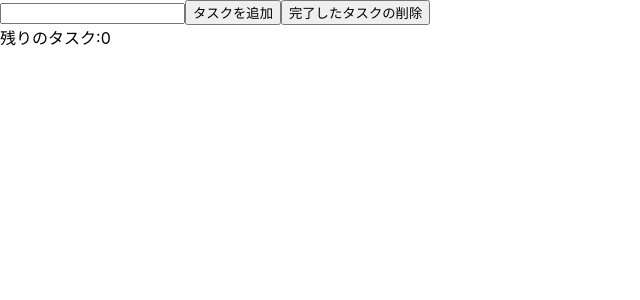
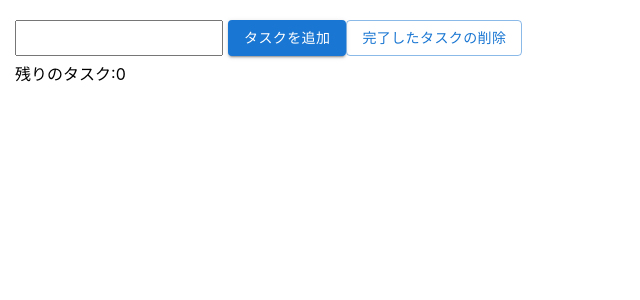
Before and after one commit to n-yukawa/practice, a React (Create React App) app in the folder todoapp/: page / in a window 1280 px wide. Shown: the top 300 px of the page, without its empty margins (0-640 px from the left). Built offline with nearby package versions, Linux system fonts and the light colour scheme.

Commit message:
MUI、CSS追加

```diff
--- a/todoapp/package.json
+++ b/todoapp/package.json
@@ -3,6 +3,9 @@
   "version": "0.1.0",
   "private": true,
   "dependencies": {
+    "@emotion/react": "^11.11.1",
+    "@emotion/styled": "^11.11.0",
+    "@mui/material": "^5.14.10",
     "@testing-library/jest-dom": "^5.17.0",
     "@testing-library/react": "^13.4.0",
     "@testing-library/user-event": "^13.5.0",
--- a/todoapp/src/App.css
+++ b/todoapp/src/App.css
@@ -0,0 +1,9 @@
+.wrap-content {
+    margin: 15px;
+}
+
+.input {
+    margin: 5px 5px 5px 0px;
+    width: 200px;
+    height: 30px;
+}
--- a/todoapp/src/App.js
+++ b/todoapp/src/App.js
@@ -1,7 +1,15 @@
 import { useState, useRef } from "react";
 import TodoList from "./TodoList";
+import './App.css';
 import { v4 as uuidv4 } from "uuid";
 //uuidのインポートの仕方はドキュメントを確認
+
+//MUIを追加
+import {
+  Button,
+  Container,
+  TextField,
+} from "@mui/material";
 
 function App() {
   const [todos, setTodos] = useState([]);
@@ -44,11 +52,11 @@ function App() {
 
   return (
     //最初のtodosはprops。todosという名前で渡してね。{}の中が渡したい変数名
-    <div>
+    <div className={"wrap-content"}>
       <TodoList todos={todos} toggleTodo={toggleTodo} />
-      <input type="text" ref={todoNameRef} />
-      <button onClick={handleAddTodo}>タスクを追加</button>
-      <button onClick={handleClear}>完了したタスクの削除</button>
+      <input className={"input"} type="text" ref={todoNameRef} />
+      <Button variant="contained" onClick={handleAddTodo}>タスクを追加</Button>
+      <Button variant="outlined" onClick={handleClear}>完了したタスクの削除</Button>
       <div>残りのタスク:{todos.filter((todo) => !todo.completed).length}</div>
     </div>
   );
```
Also changed, not shown: 1 other file (tests, documents, lock files or other folders).
